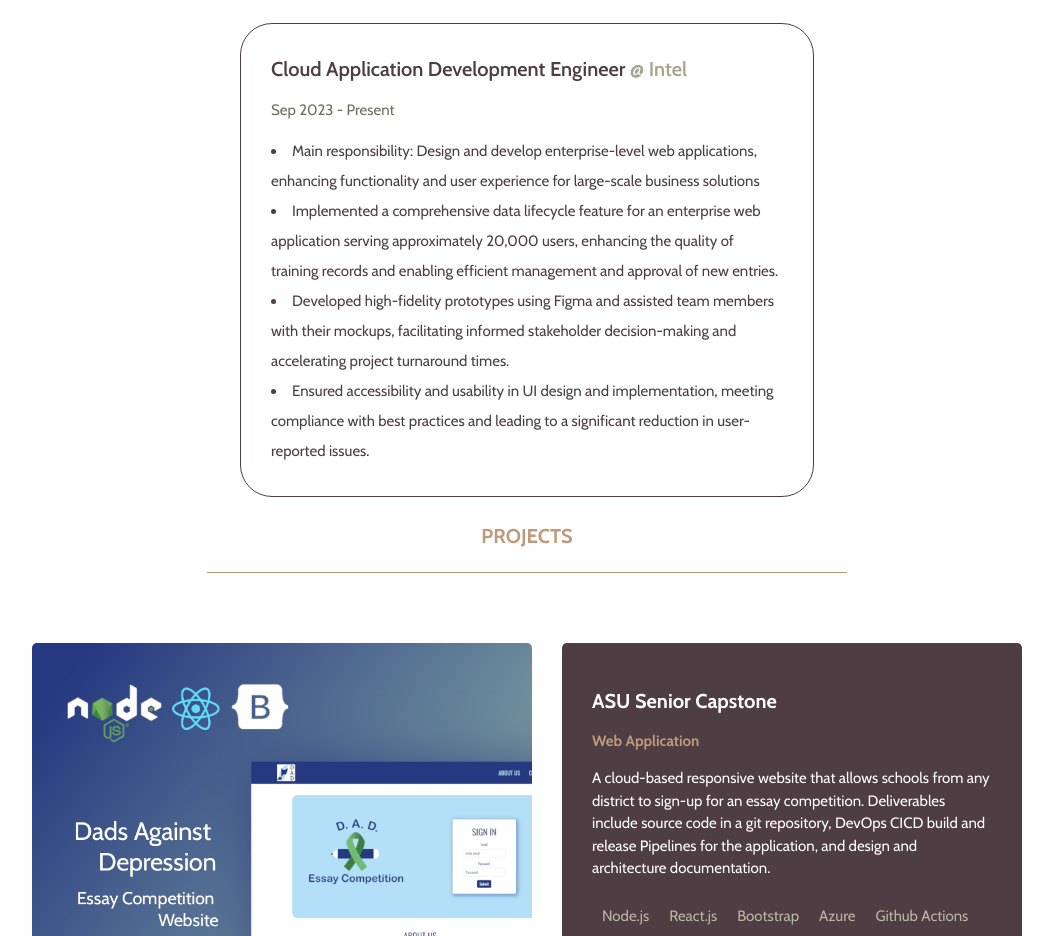
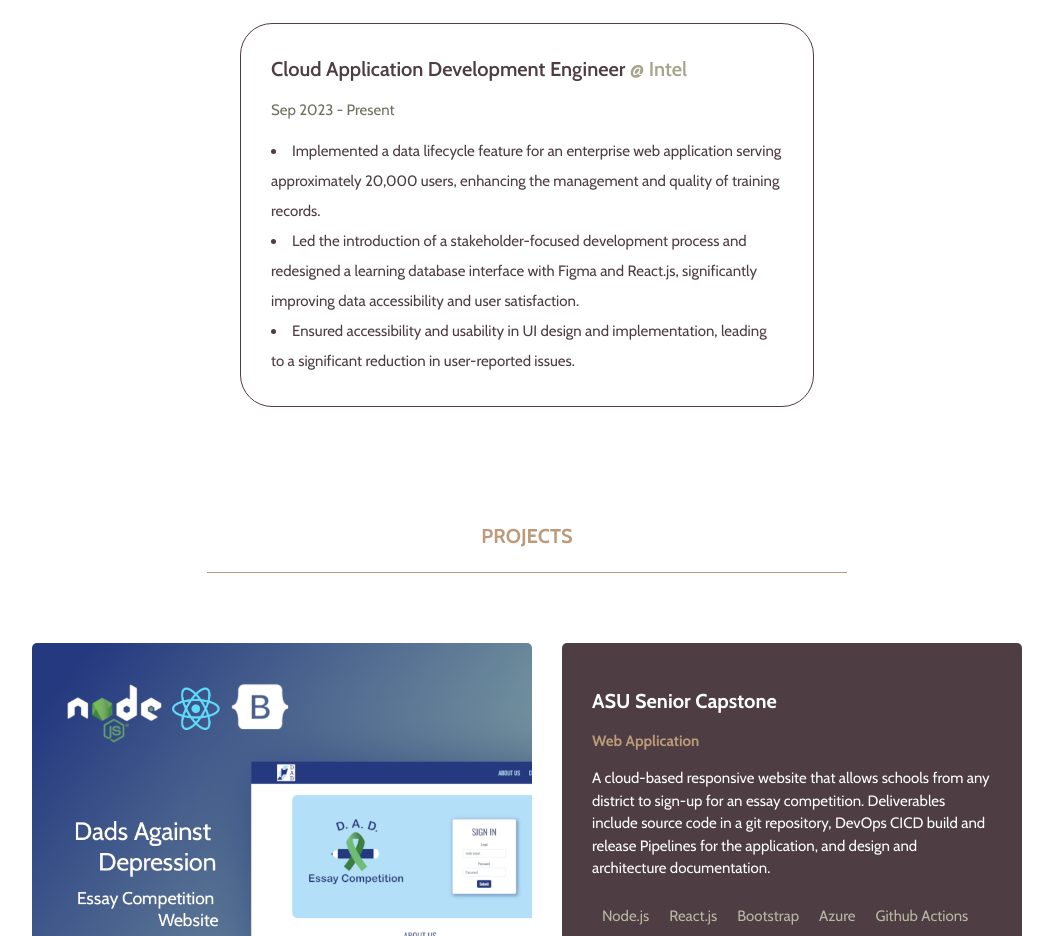
Before and after one commit to mooreala/react-portfolio, a React (Create React App) app: page / in a window 1280 px wide. Shown: the part 860-1796 px from the top of the page, without its empty margins (113-1166 px from the left). Built offline with nearby package versions, Linux system fonts and the light colour scheme.

Commit message:
update current job description to match linkedin

```diff
--- a/src/experience/Experience.js
+++ b/src/experience/Experience.js
@@ -51,10 +51,9 @@
     date: "Sep 2023 - Present",
     company: "Intel",
     description: [
-      "Main responsibility: Design and develop enterprise-level web applications, enhancing functionality and user experience for large-scale business solutions",
-      "Implemented a comprehensive data lifecycle feature for an enterprise web application serving approximately 20,000 users, enhancing the quality of training records and enabling efficient management and approval of new entries.",
-      "Developed high-fidelity prototypes using Figma and assisted team members with their mockups, facilitating informed stakeholder decision-making and accelerating project turnaround times.",
-      "Ensured accessibility and usability in UI design and implementation, meeting compliance with best practices and leading to a significant reduction in user-reported issues.",
+      "Implemented a data lifecycle feature for an enterprise web application serving approximately 20,000 users, enhancing the management and quality of training records.",
+      "Led the introduction of a stakeholder-focused development process and redesigned a learning database interface with Figma and React.js, significantly improving data accessibility and user satisfaction.",
+      "Ensured accessibility and usability in UI design and implementation, leading to a significant reduction in user-reported issues.",
     ],
   },
   {
```
